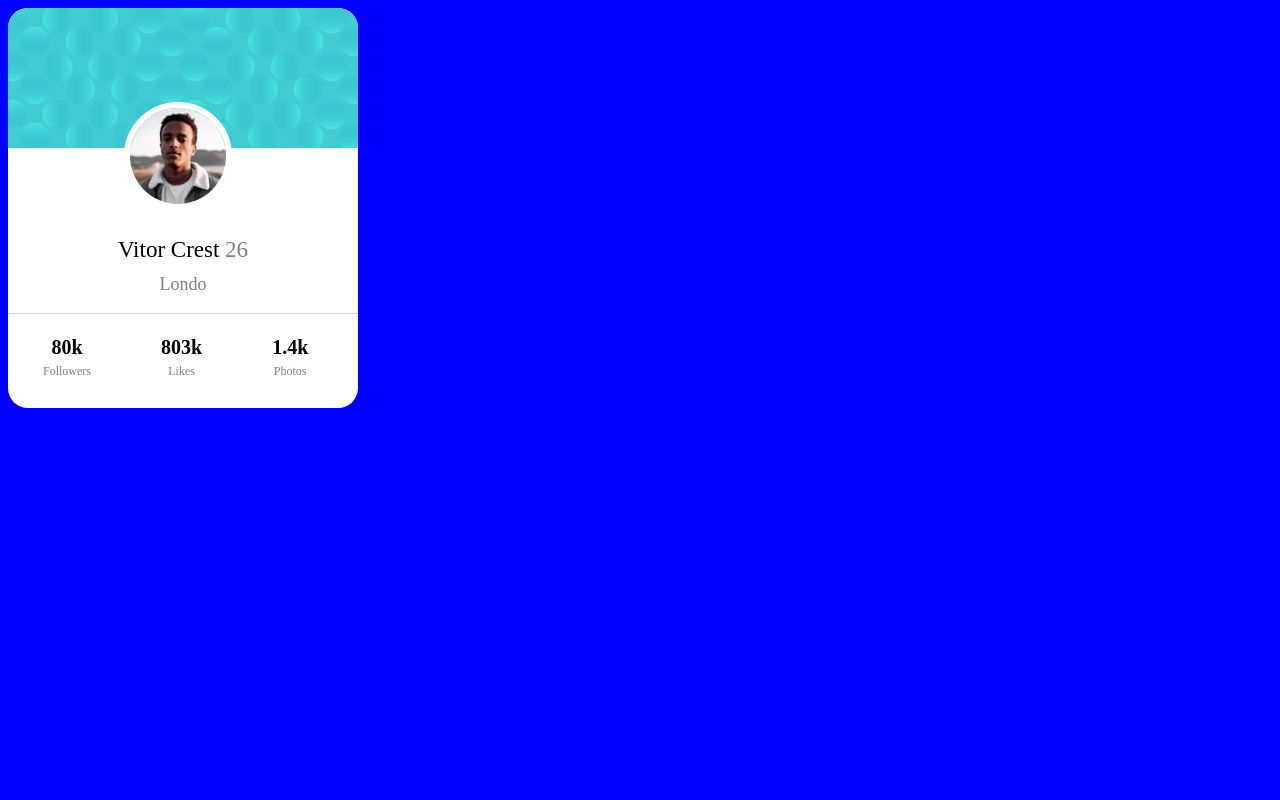
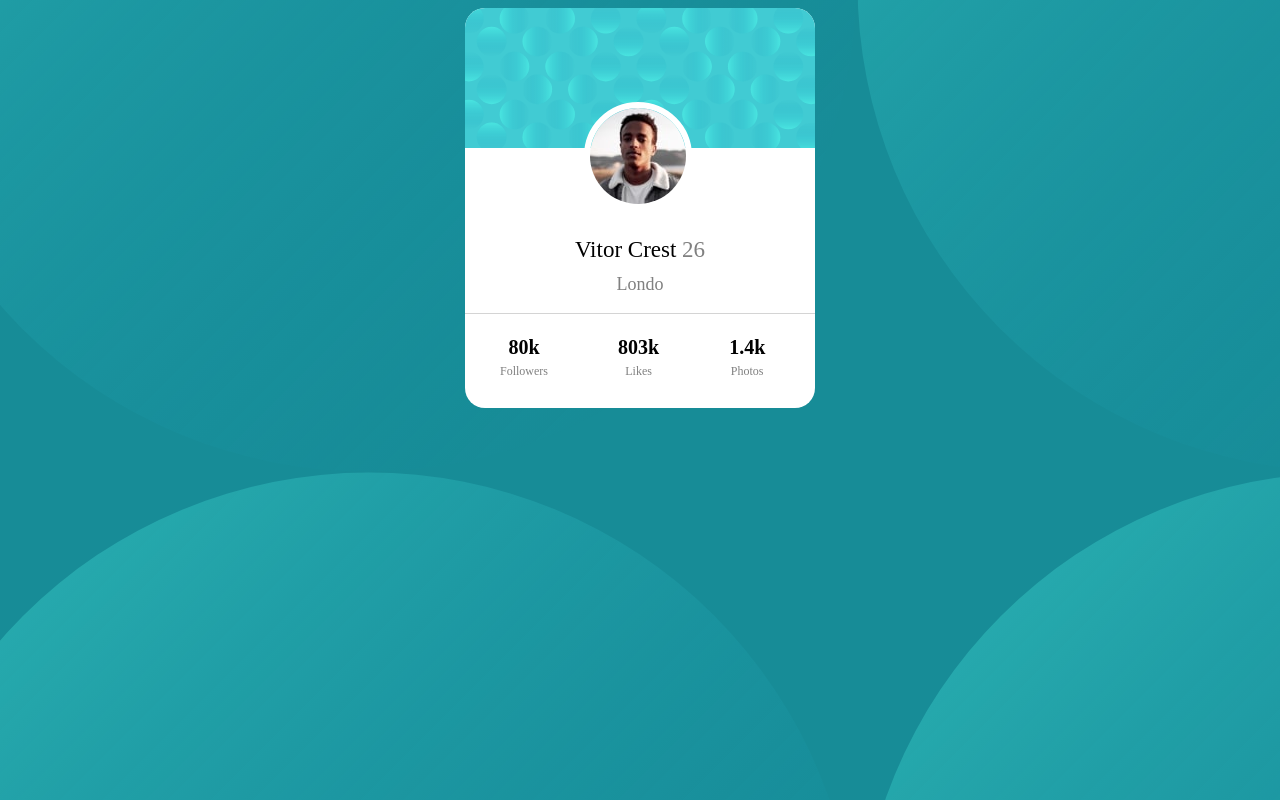
Before and after one commit to EliveltonF/InterfaceEmHTMLeCSS04, a plain HTML site: page index.html in a window 1280 px wide. Drawn offline with Linux system fonts and the light colour scheme.

Commit message:
interface

```diff
--- a/design.css
+++ b/design.css
@@ -1,13 +1,20 @@
 @media only screen and (max-device-width: 850) {
     #main {
-        width: 90%;
-        margin: auto;
+        width: 95%;
+        margin-left: 10%;
+        margin-right: 10%;
     }
 }
 body {
-    background-color: blue;
+    background-image: url("images/bg-pattern-bottom.svg");
+
+    background-repeat: repeatgit ;
+    background-position: left -40% bottom 10%;
+    background-color: hsl(185, 74%, 34%);
 }
+
 #main {
+    margin: auto;
     border-bottom-left-radius: 20px;
     border-bottom-right-radius: 20px;
     background-color: white;
@@ -23,7 +30,7 @@ body {
     border-color: white;
     border-width: 6px;
     border-color: white;
-    margin-left: 33%;
+    margin-left: 34%;
     margin-top: -50px;
     border-radius: 80px;
 }
```
Also changed, not shown: index.html (+1 -0 lines).
